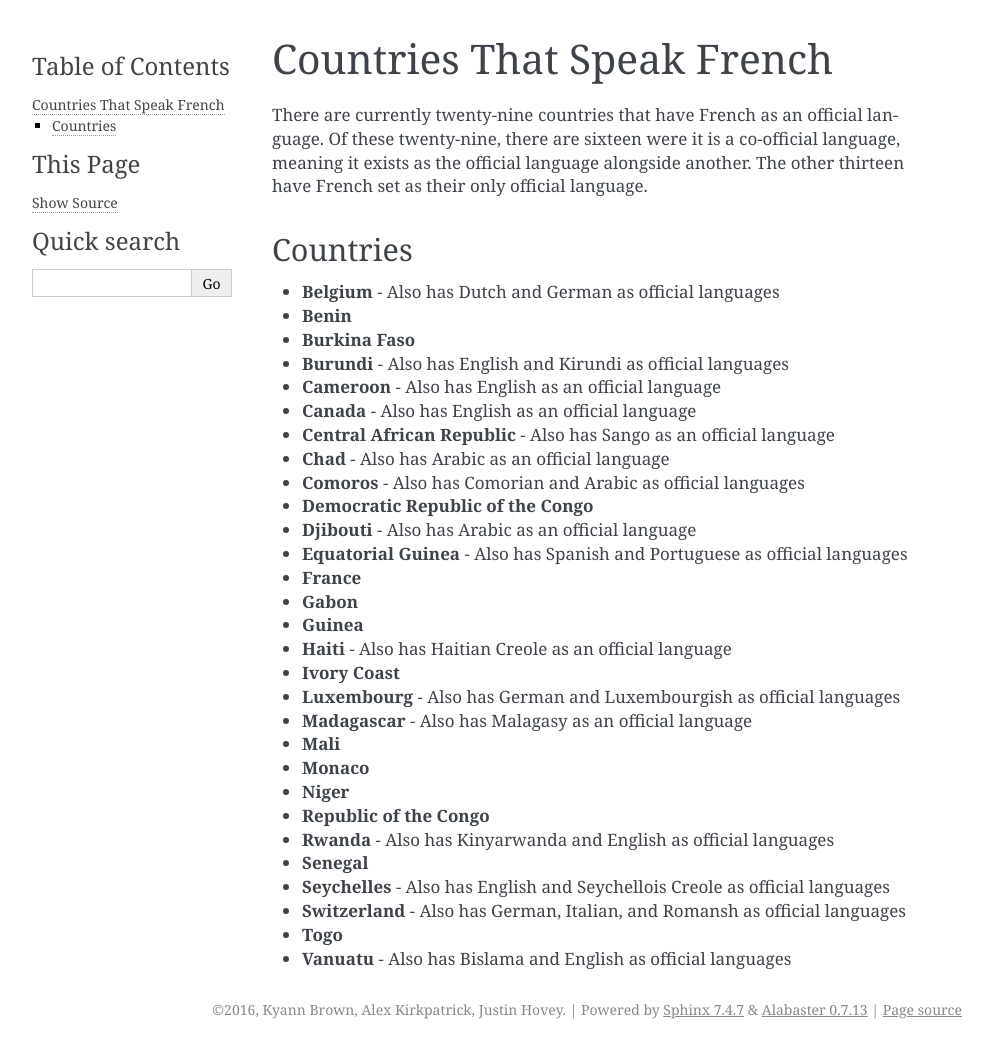
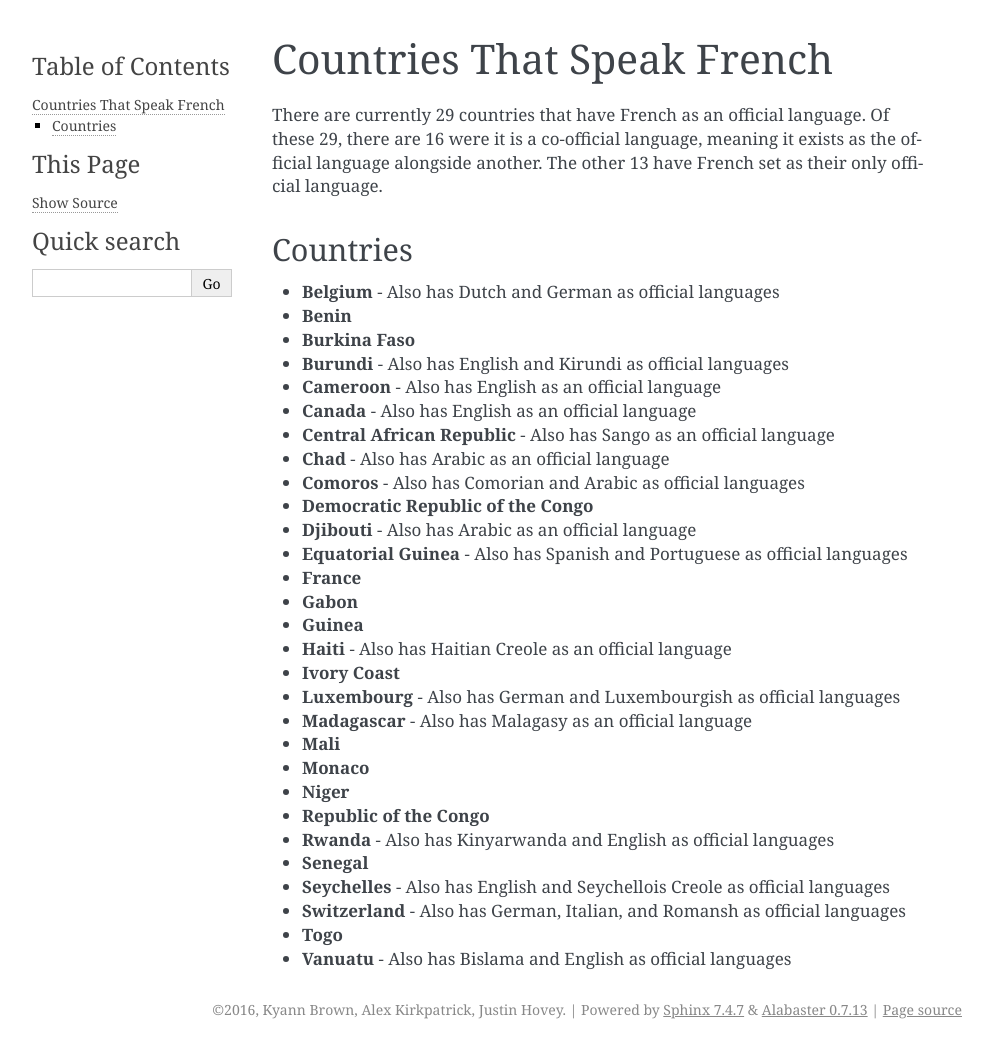
Before and after one commit to brownk96/french_101, a Sphinx documentation site: the page built from source/french_speaking_countries.rst, in a window 1280 px wide. Shown: the whole page, without its empty margins (148-1140 px from the left). Built offline with Sphinx 7.4.7, drawn with Linux system fonts in a browser that asks for light colours.

Commit message:
proofread justin's pages, made minor edits

```diff
--- a/source/french_speaking_countries.rst
+++ b/source/french_speaking_countries.rst
@@ -1,9 +1,9 @@
 Countries That Speak French
 ============================
 
-There are currently twenty-nine countries that have French as an official language. Of these twenty-nine,
-there are sixteen were it is a co-official language, meaning it exists as the official language alongside another.
-The other thirteen have French set as their only official language.
+There are currently 29 countries that have French as an official language. Of these 29,
+there are 16 were it is a co-official language, meaning it exists as the official language alongside another.
+The other 13 have French set as their only official language.
 
 Countries
 ---------
--- a/source/traveling_tips.rst
+++ b/source/traveling_tips.rst
@@ -16,5 +16,5 @@ Ten things to keep in mind while traveling
 6. Get travel insurance, as eventually (especially if you are doing a lot of traveling) something bad will happen.
 7. Walk between places and be open to diversions.
 8. In France, to call for an emergency, call 112 (the European equivalent to 911). Or call 15 for an ambulance and medical help, and 17 for police.
-9. Be aware that in Europe, dates are written Day/Month/Year, and they use a twenty-four-hour clock.
+9. Be aware that in Europe, dates are written Day/Month/Year, and they use a 24-hour clock.
 10. Be careful of what you use free, public Wi-Fi for.
```
Also changed, not shown: other parts of source/traveling_tips.rst (+2 -2 lines).
